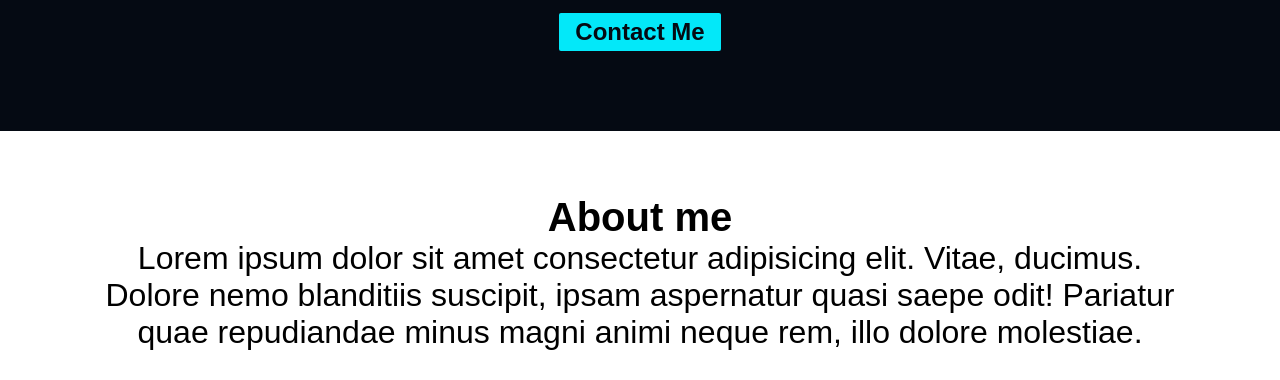
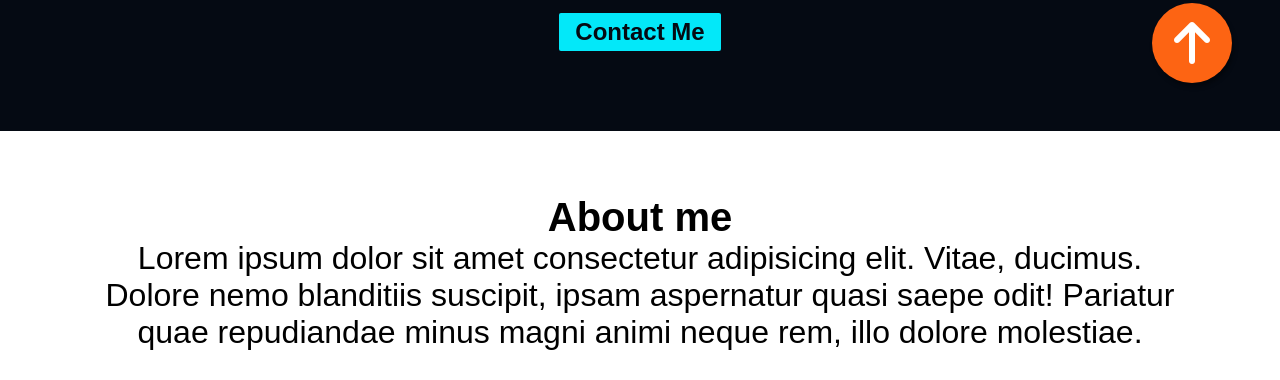
Before and after one commit to hypspace/lecture-vanilla-beginner, a plain HTML site: page 3-portfolio/index.html in a window 1280 px wide. Shown: the part 669-1049 px from the top of the page. Drawn offline with Linux system fonts and the light colour scheme; a web font is replaced by a local one.

Commit message:
[3-portfolio] style: aside layout

```diff
--- a/3-portfolio/style.css
+++ b/3-portfolio/style.css
@@ -427,3 +427,21 @@ header nav .menu li.active {
 #contact .links li a:hover {
   color: var(--color-accent);
 }
+
+/* Aside - Arrow Up */
+aside a {
+  background-color: var(--color-accent-variant);
+  position: fixed;
+  bottom: 3rem;
+  right: 3rem;
+  font-size: 3rem;
+  width: 5rem;
+  height: 5rem;
+  border-radius: 100%;
+  text-align: center;
+  box-shadow: 2px 4px 4px rgba(0, 0, 0, 0.38);
+}
+
+aside a i[class='fa-solid fa-arrow-up'] {
+  line-height: 5rem;
+}
```
